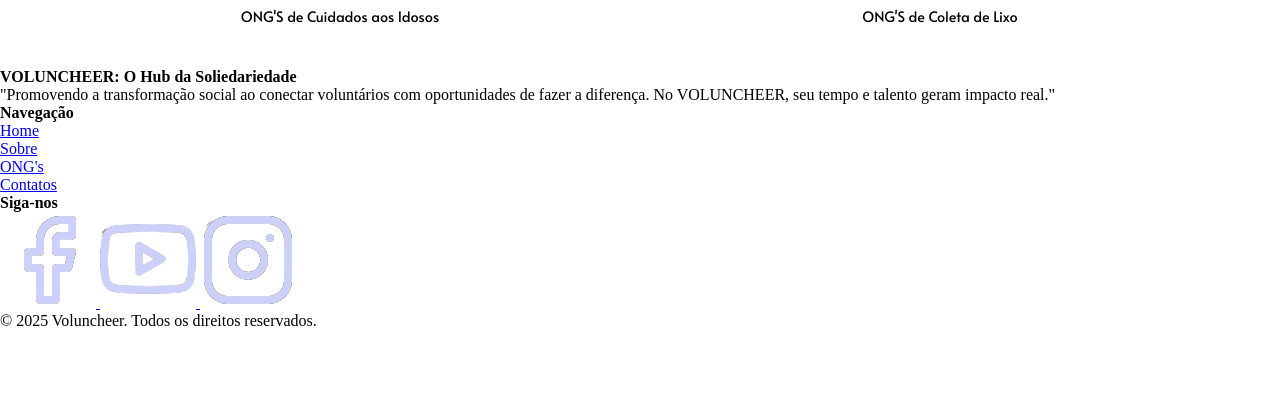
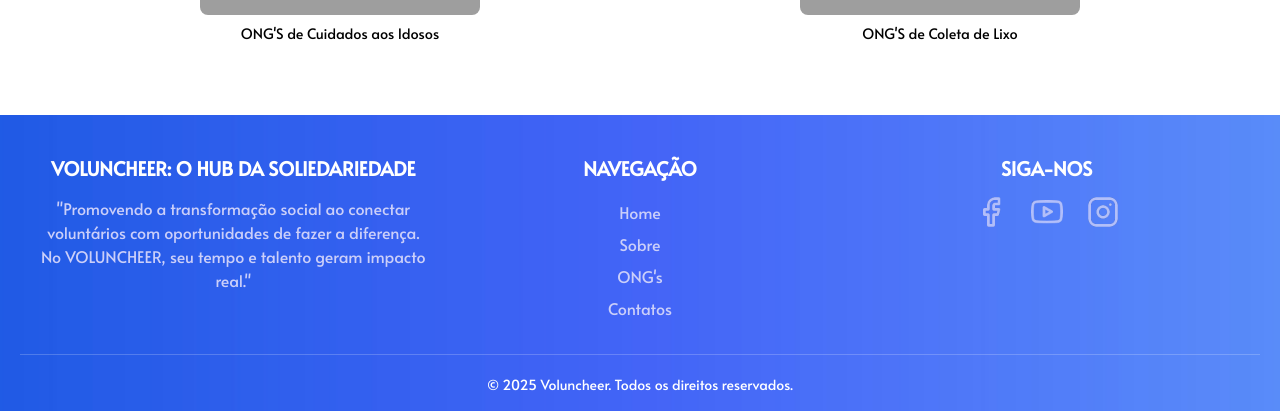
Before and after one commit to biancasbmachado/Voluncheer, a plain HTML site: page index.html in a window 1280 px wide. Shown: the part 1478-1889 px from the top of the page. Before the commit the page ends 1808 px from the top, so only its background shows below. Drawn offline with nearby package versions, Linux system fonts and the light colour scheme; grey boxes are pictures that could not be loaded; a web font is replaced by a local one.

Commit message:
css do novo footer + margin no grid

```diff
--- a/index.html
+++ b/index.html
@@ -133,10 +133,10 @@
                     </a>
                 </div>
             </div>
-            <div class="footer-bottom">
+        </section>
+        <div class="footer-bottom">
                 <p>&copy; 2025 Voluncheer. Todos os direitos reservados.</p>
-            </div>
-        </section>
+        </div>
     </footer>
 </body>
 </html>
--- a/style.css
+++ b/style.css
@@ -141,6 +141,8 @@
 
 .SegundoFundo{
   min-height: auto;
+  margin-bottom: 30px;
+  margin-top: 30px;
 }
 
 .fundo2{
@@ -172,7 +174,93 @@ html, body {
     height: 100%;
 }
 
+footer{
+    background-image: url('img/footer.jpg');
+    background-size: cover;
+    background-position: center;
+    color: white;
+    padding: 40px 20px 0;
+    text-align: center;
+    font-family: "Alata", sans-serif;
+}
 
+.footer-container {
+    display: flex;
+    justify-content: space-around;
+    flex-wrap: wrap;
+    gap: 20px;
+    max-width: 1200px;
+    margin: 0 auto;
+}
+
+.footer-column {
+    flex: 1;
+    min-width: 250px;
+}
+
+.footer-column h4 {
+    margin-bottom: 15px;
+    text-transform: uppercase;
+    font-weight: bold;
+    font-size: larger;
+}
+
+.footer-column p {
+    line-height: 1.5;
+    color:#CBCFF9 ;
+    size: 14px;
+}
+
+.footer-links {
+    list-style: none;
+    padding: 0;
+}
+
+.footer-links a {
+    color: #d1d1d1;
+    text-decoration: none;
+    transition: color 0.3s ease, transform 0.3s ease;
+}
+
+.footer-links a:hover {
+    color: #FFFFFF;
+    transform: scale(1.1);
+}
+
+.footer-links li a {
+    color: #CBCFF9;
+    text-decoration: none;
+    line-height: 2;
+}
+
+.footer-links li a:hover {
+    text-decoration: underline;
+}
+
+.social-logos a {
+    margin: 0 10px;
+    text-decoration: none;
+}
+
+.social-logos a:hover img {
+    opacity: 1;
+    transform: scale(1.15);
+}
+
+.social-logos img {
+    width: 32px;
+    height: auto;
+    opacity: 0.8;
+}
+
+.footer-bottom {
+    flex-basis: 100%;
+    text-align: center;
+    padding: 20px;
+    margin-top: 30px;
+    border-top: 1px solid rgba(255, 255, 255, 0.2);
+    font-size:14px;
+}
 
 .search-container {
     display: flex;
```
